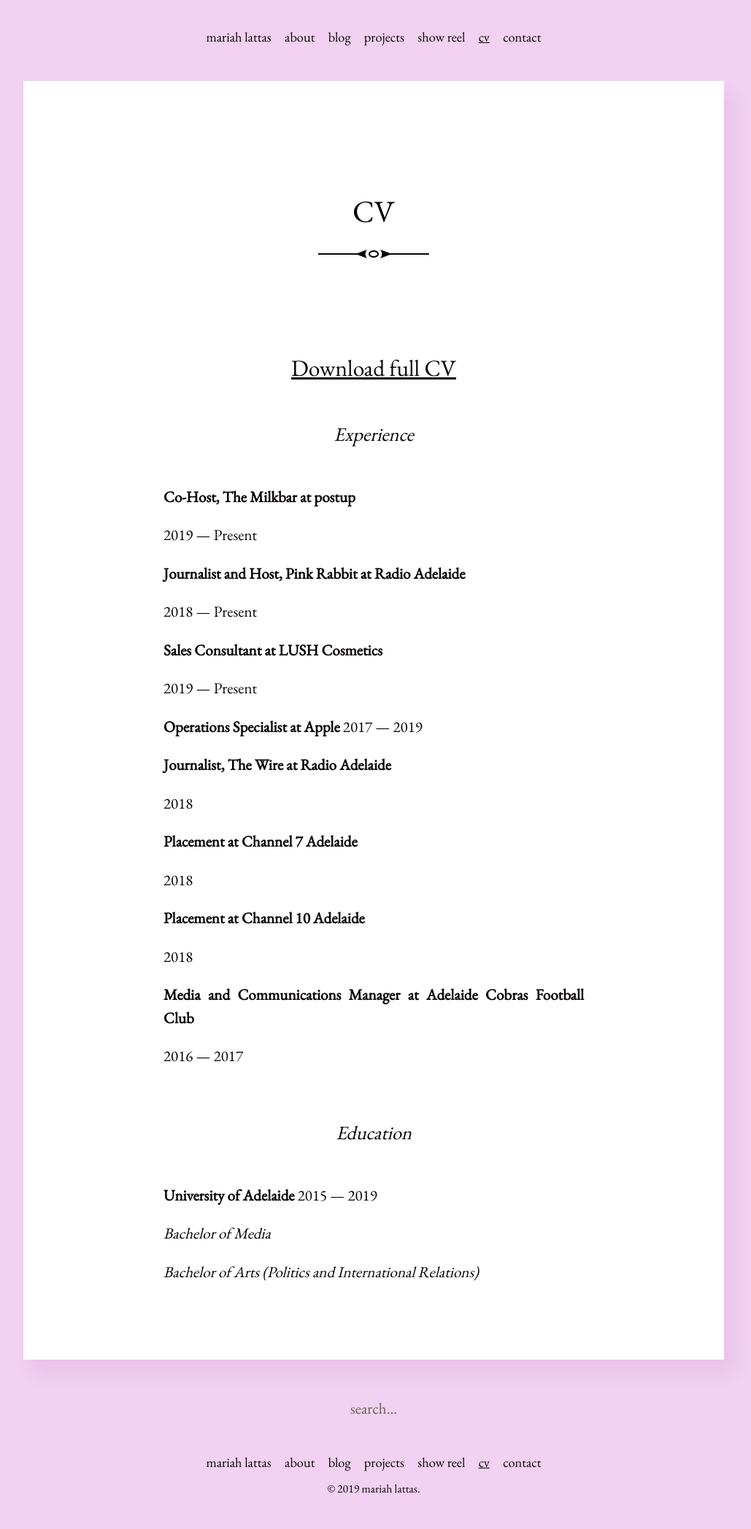
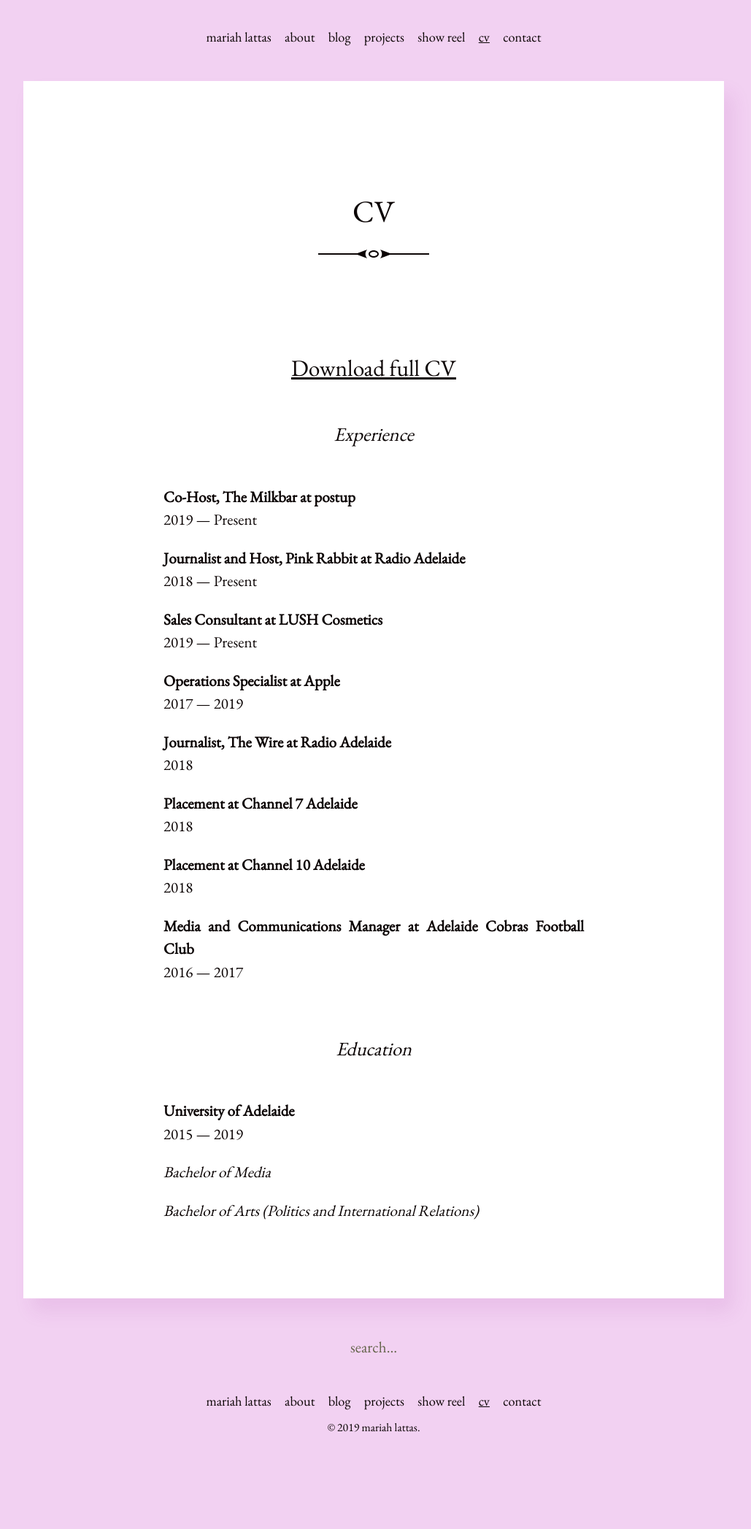
Before and after one commit to mariahlattas/website, a Jekyll site: the page built from cv.md, in a window 1280 px wide. Shown: the whole page at 73% size, without its empty margins (128-1157 px from the left). Built offline with Jekyll 4.4.1, drawn with Linux system fonts in a browser that asks for light colours; after the commit the page ends 2011 px from its top, so only the background shows below that.

Commit message:
Update cv.md

```diff
--- a/cv.md
+++ b/cv.md
@@ -7,39 +7,32 @@ layout: post
 
 #### Experience
 **Co-Host, The Milkbar at postup**
-
-2019 — Present
+<br>2019 — Present
 
 **Journalist and Host, Pink Rabbit at Radio Adelaide**
-
-2018 — Present
+<br>2018 — Present
 
 **Sales Consultant at LUSH Cosmetics**
-
-2019 — Present
+<br>2019 — Present
 
 **Operations Specialist at Apple**
-2017 — 2019
+<br>2017 — 2019
 
 **Journalist, The Wire at Radio Adelaide**
-
-2018
+<br>2018
 
 **Placement at Channel 7 Adelaide**
-
-2018
+<br>2018
 
 **Placement at Channel 10 Adelaide**
-
-2018
+<br>2018
 
 **Media and Communications Manager at Adelaide Cobras Football Club**
-
-2016 — 2017
+<br>2016 — 2017
 
 #### Education
 **University of Adelaide**
-2015 — 2019
+<br>2015 — 2019
 
 *Bachelor of Media*
 
```
